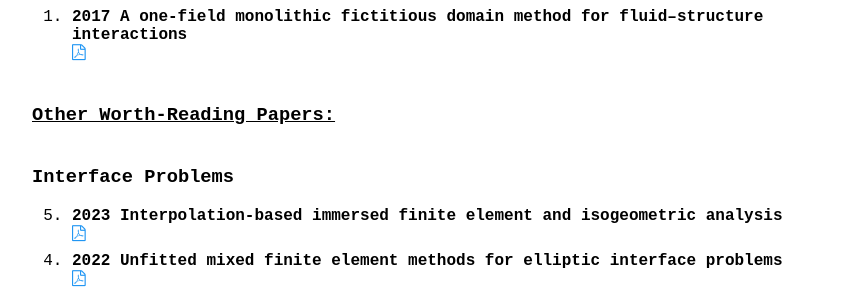
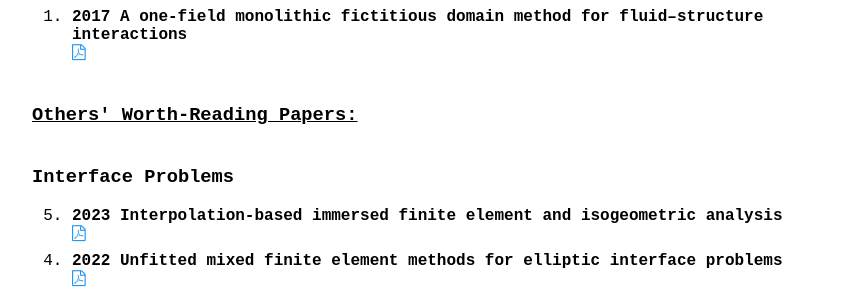
Before and after one commit to yongxingwang/yongxingwang.github.io, a Jekyll site: the page built from publication.html, in a window 1280 px wide. Shown: the part 566-863 px from the top of the page, without its empty margins (218-1061 px from the left). Built offline with Jekyll 4.4.1, drawn with Linux system fonts in a browser that asks for light colours; some web fonts are replaced.

Commit message:
Update publication.html

```diff
--- a/publication.html
+++ b/publication.html
@@ -50,7 +50,7 @@
 
     <section>
         <header>
-        <h1> <u>Other Worth-Reading Papers:</u></h1>
+        <h1> <u>Others' Worth-Reading Papers:</u></h1>
         </header>
     </section>
 
```
